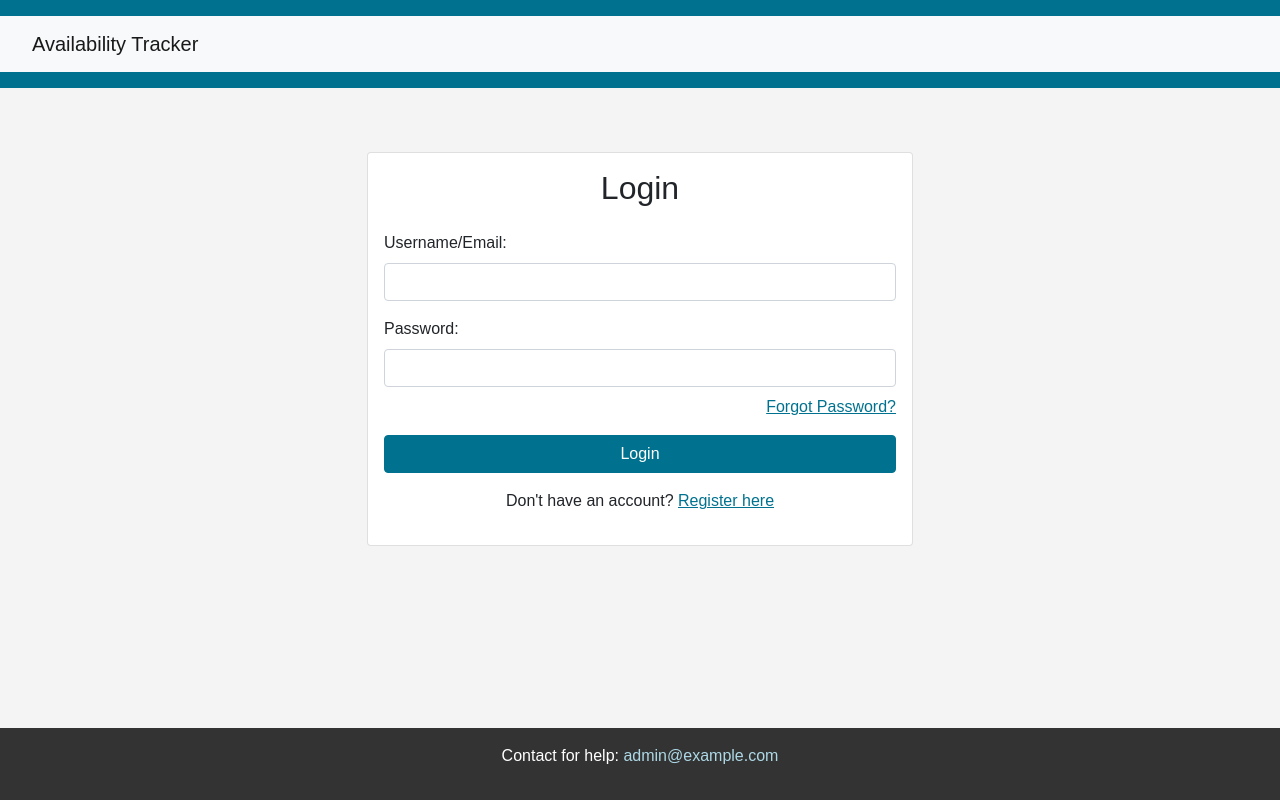
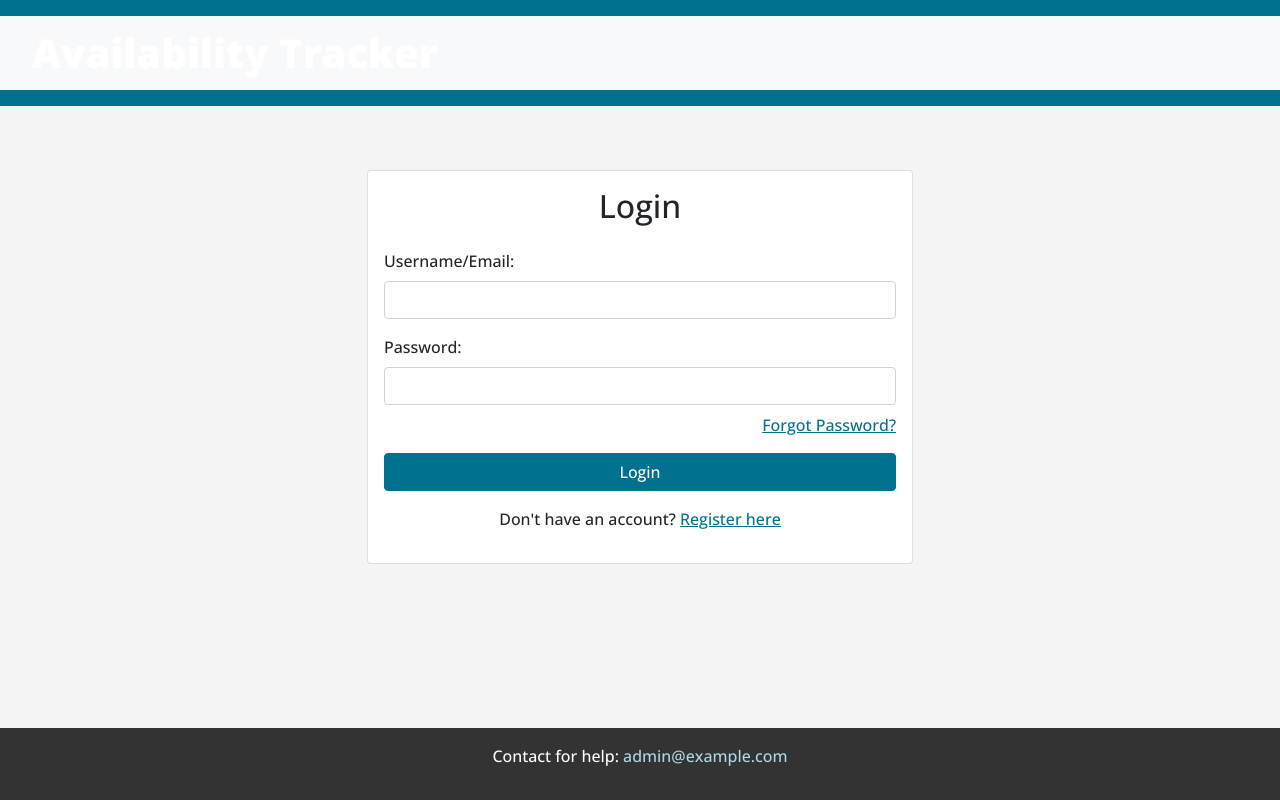
Before and after one commit to DynamiteKitty16/L5-SEAA, a Django app: page / in a window 1280 px wide. Run offline with Django 4.2, Linux system fonts and the light colour scheme; some libraries are stand-ins or nearby versions.

Commit message:
updated fonts and h1 in nav bar

```diff
--- a/static/CSS/styles.css
+++ b/static/CSS/styles.css
@@ -1,8 +1,16 @@
 body {
-    font-family: Arial, sans-serif;
+    font-family: 'Open Sans', sans-serif;
+    font-weight: 500; /* Medium */
     margin: 0;
     padding: 0;
     background-color: #f4f4f4;
+}
+
+.navbar-brand h1 {
+    font-family: 'Open Sans', sans-serif;
+    font-weight: 800;
+    color: white;
+    margin-bottom: 0;
 }
 
 header {
--- a/templates/base.html
+++ b/templates/base.html
@@ -8,6 +8,10 @@
         <title>Availability Tracker</title>
         <!-- Bootstrap CSS -->
         <link rel="stylesheet" href="{% static 'bootstrap/bootstrap-5.1.3-dist/css/bootstrap.min.css' %}">
+        <!-- Google Fonts -->
+        <link rel="preconnect" href="https://fonts.googleapis.com">
+        <link rel="preconnect" href="https://fonts.gstatic.com" crossorigin>
+        <link href="https://fonts.googleapis.com/css2?family=Open+Sans:wght@500;800&display=swap" rel="stylesheet">
         <!-- Custom CSS -->
         <link rel="stylesheet" type="text/css" href="{% static 'CSS/styles.css' %}">
     </head>
@@ -15,7 +19,9 @@
     <header>
         <nav class="navbar navbar-expand-lg navbar-light bg-light">
             <div class="container-fluid">
-                <a class="navbar-brand" href="{% url 'home' %}">Availability Tracker</a>
+                <a class="navbar-brand" href="{% url 'home' %}">
+                    <h1>Availability Tracker</h1>
+                </a>
                 {% if request.user.is_authenticated %}
                     <div class="ms-auto">
                         <a href="{% url 'logout' %}" class="btn custom-logout-btn">Logout</a>
```
